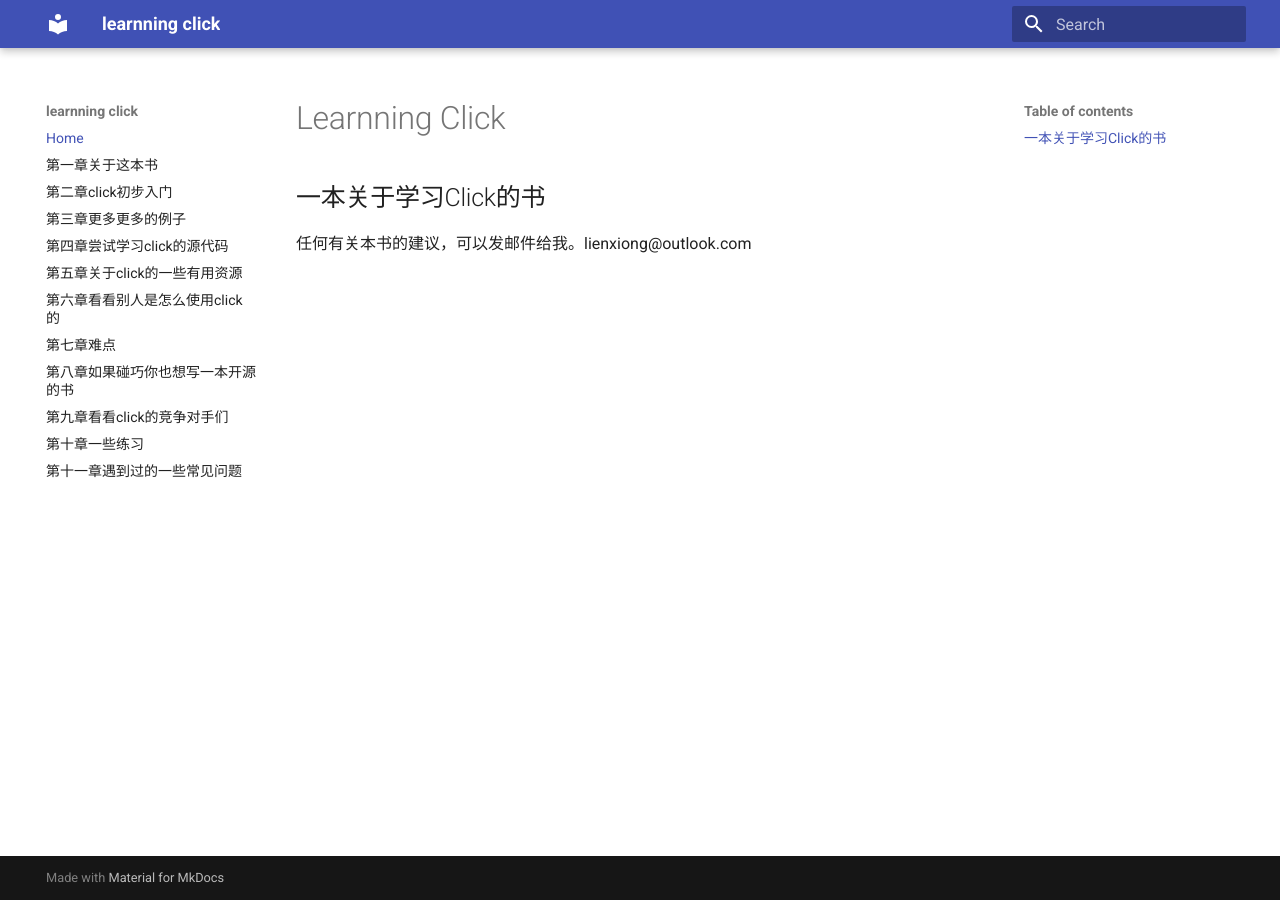
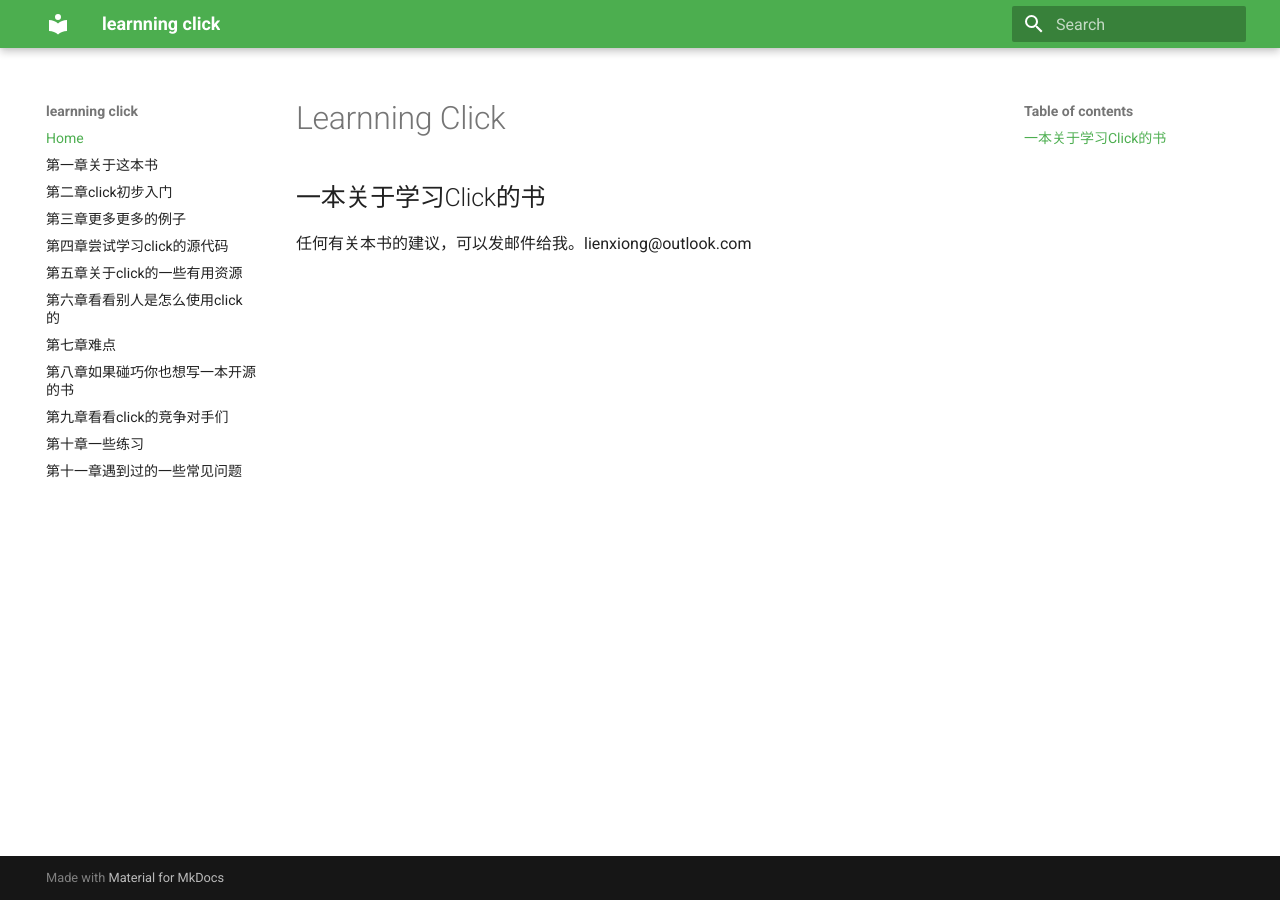
Before and after one commit to lizkca/thebook, an MkDocs documentation site: the page built from docs/index.md, in a window 1280 px wide. Built offline with MkDocs 1.6.1 and Material for MkDocs 9.7.7, drawn with Linux system fonts in a browser that asks for light colours.

Commit message:
it workgit add .! now let's try to change to green

```diff
--- a/mkdocs.yml
+++ b/mkdocs.yml
@@ -14,3 +14,5 @@ nav:
     - 第十一章遇到过的一些常见问题: chap11.md
 theme:
     name: material
+    palette:
+        primary: green
```
